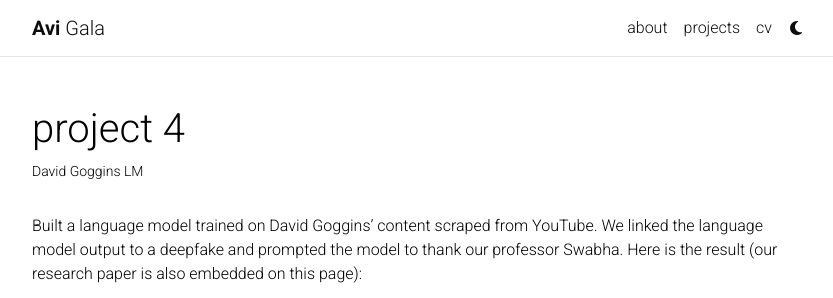
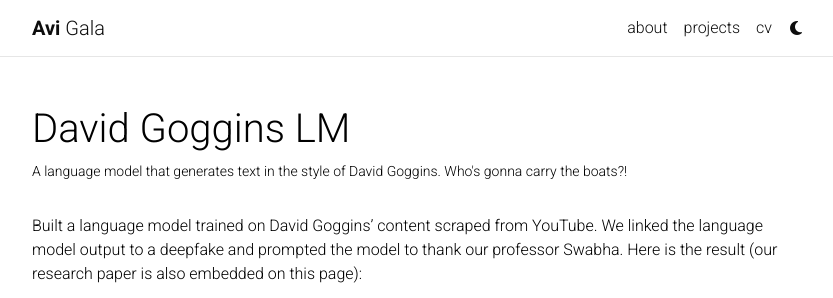
Before and after one commit to AviMGala/AviMGala.github.io, a Jekyll site: the page built from _projects/4_project.md, in a window 1280 px wide and 988 px high, cut to the strip 0-298 px from the top of the window. Shown: the whole strip, without its empty margins (223-1056 px from the left). Built offline with Jekyll 4.4.1, drawn with Linux system fonts in a browser that asks for light colours; comment, search, counter and statistics services are not loaded; a style sheet for code colours, icons or effects is not loaded.

Commit message:
Update 4_project.md

```diff
--- a/_projects/4_project.md
+++ b/_projects/4_project.md
@@ -1,7 +1,7 @@
 ---
 layout: page
-title: project 4
-description: David Goggins LM
+title: David Goggins LM
+description: A language model that generates text in the style of David Goggins. Who's gonna carry the boats?!
 img: assets/img/Goggins_pfp.jpg
 importance: 3
 category: ML/Quant/Misc.
```
